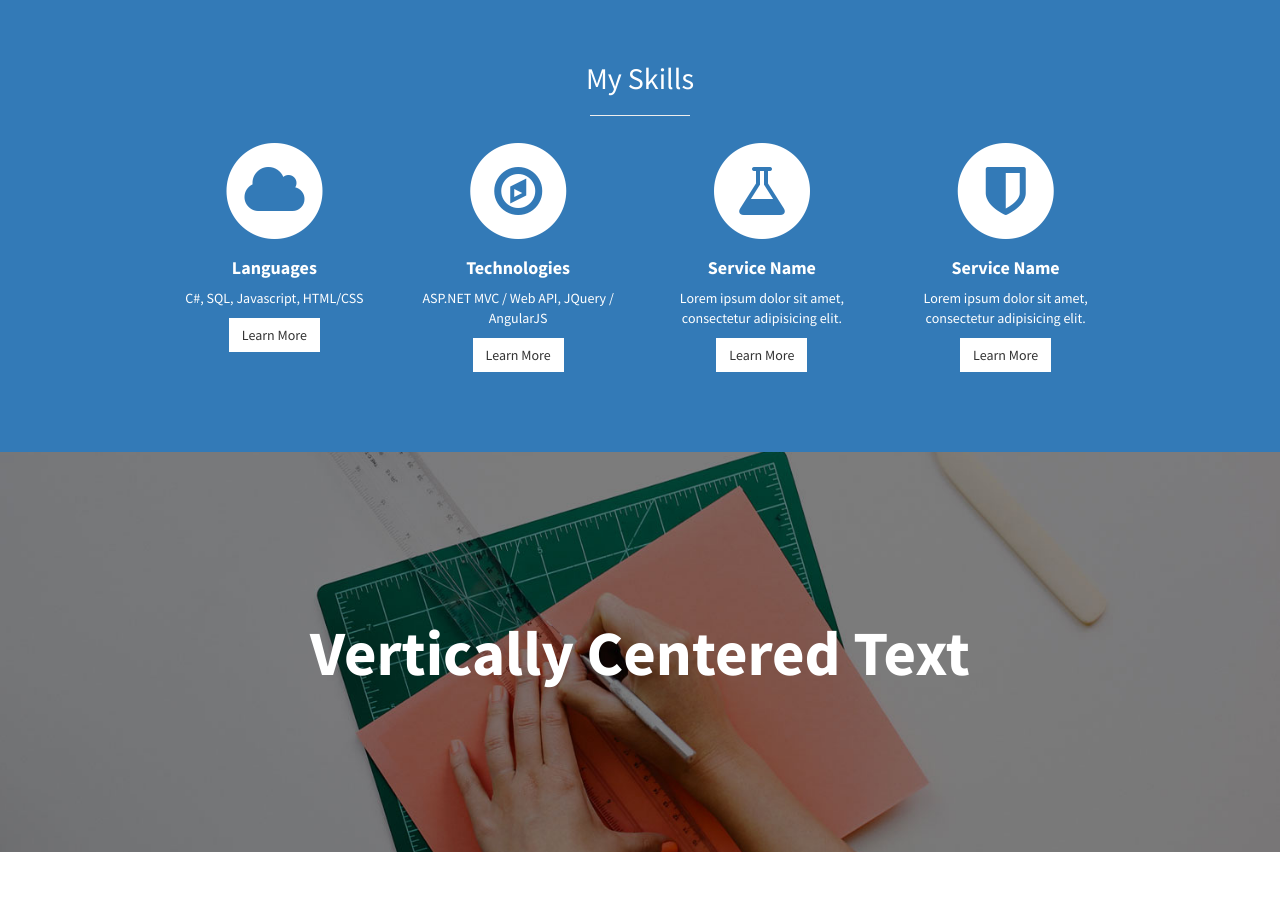
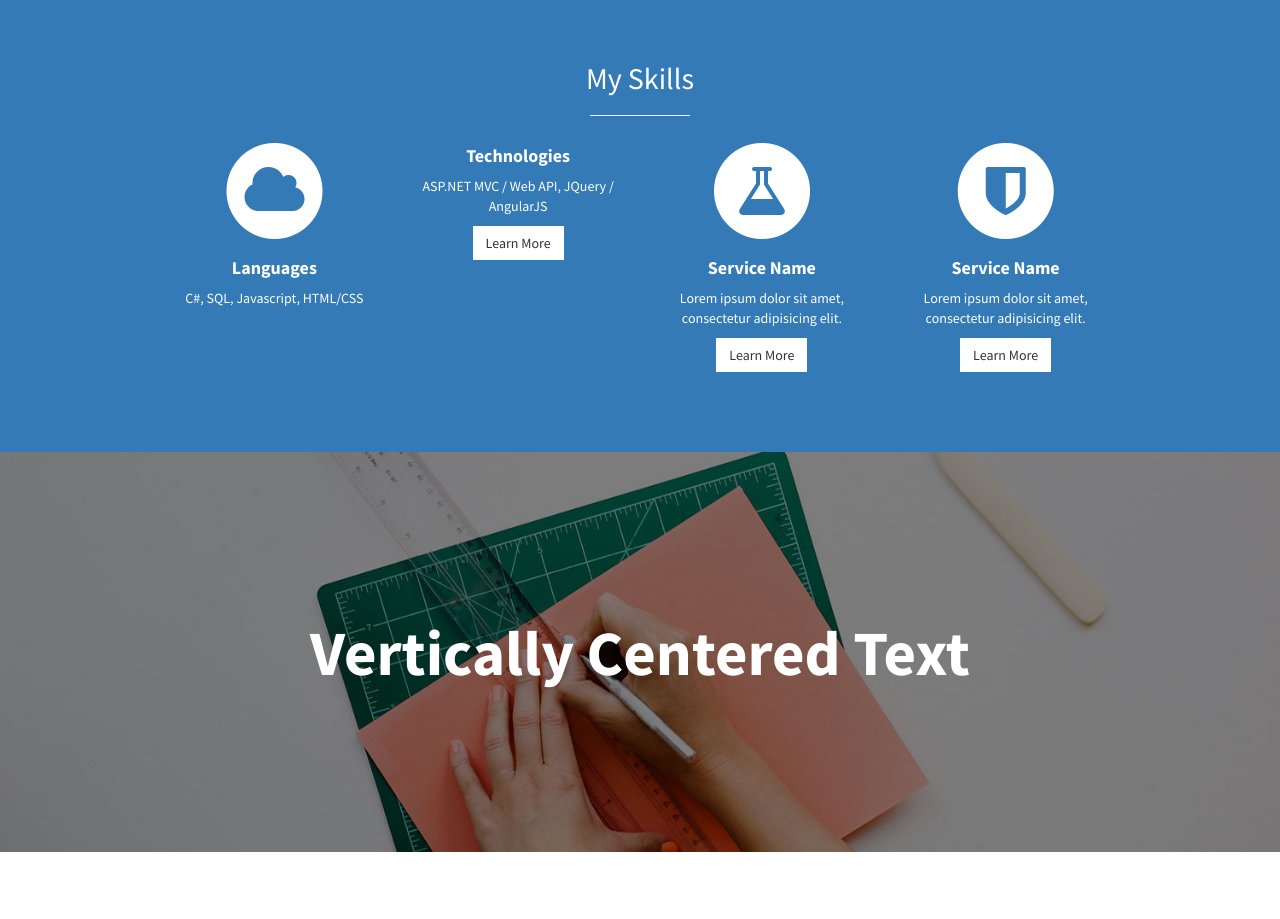
Before and after one commit to BaxleyAldworth/baxleyaldworth.github.io, a plain HTML site: page index.html in a window 1280 px wide. Shown: the part 1020-1939 px from the top of the page. Drawn offline with Linux system fonts and the light colour scheme.

Commit message:
Update index.html

```diff
--- a/index.html
+++ b/index.html
@@ -101,15 +101,12 @@
                                     <strong>Languages</strong>
                                 </h4>
                                 <p>C#, SQL, Javascript, HTML/CSS</p>
-                                <a href="#" class="btn btn-light">Learn More</a>
+
                             </div>
                         </div>
                         <div class="col-md-3 col-sm-6">
                             <div class="service-item">
-                                <span class="fa-stack fa-4x">
-                                    <i class="fa fa-circle fa-stack-2x"></i>
-                                    <i class="fa fa-compass fa-stack-1x text-primary"></i>
-                                </span>
+
                                 <h4>
                                     <strong>Technologies</strong>
                                 </h4>
```
